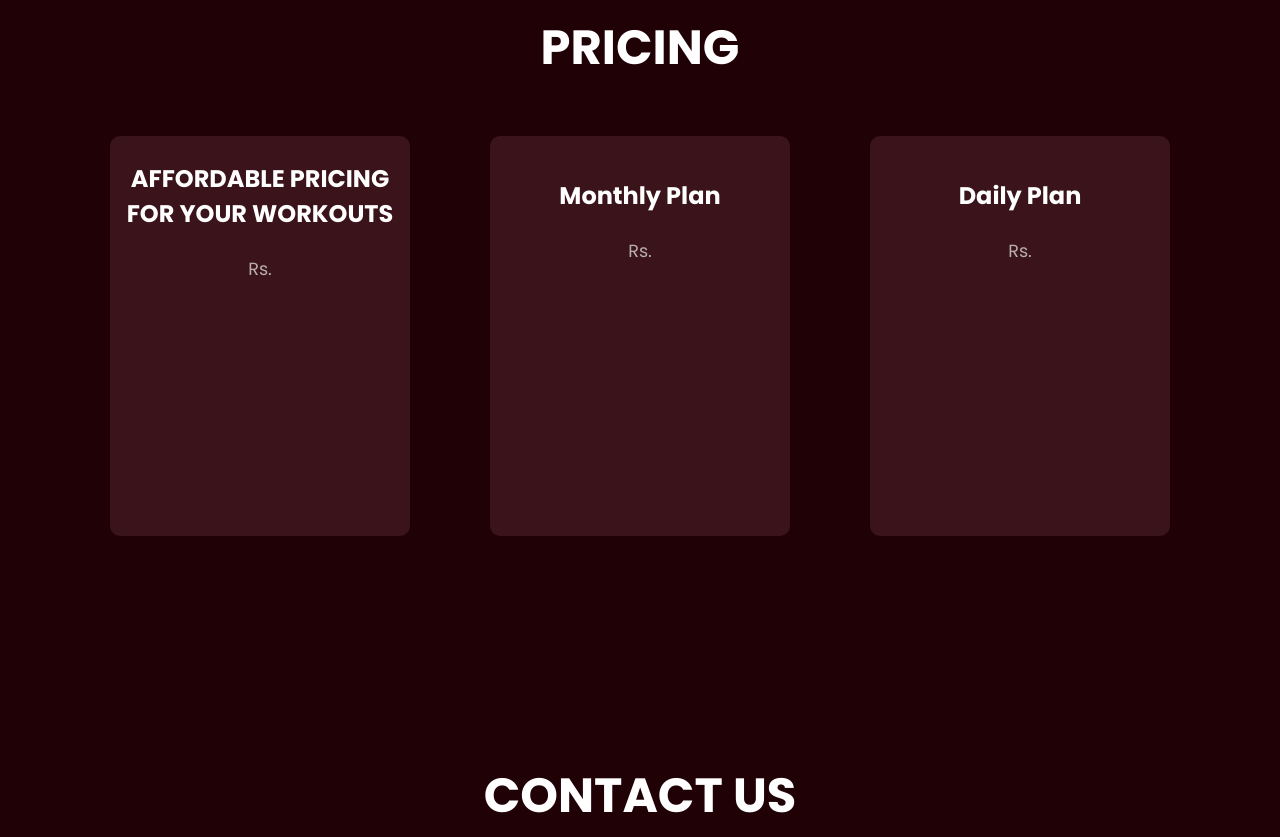
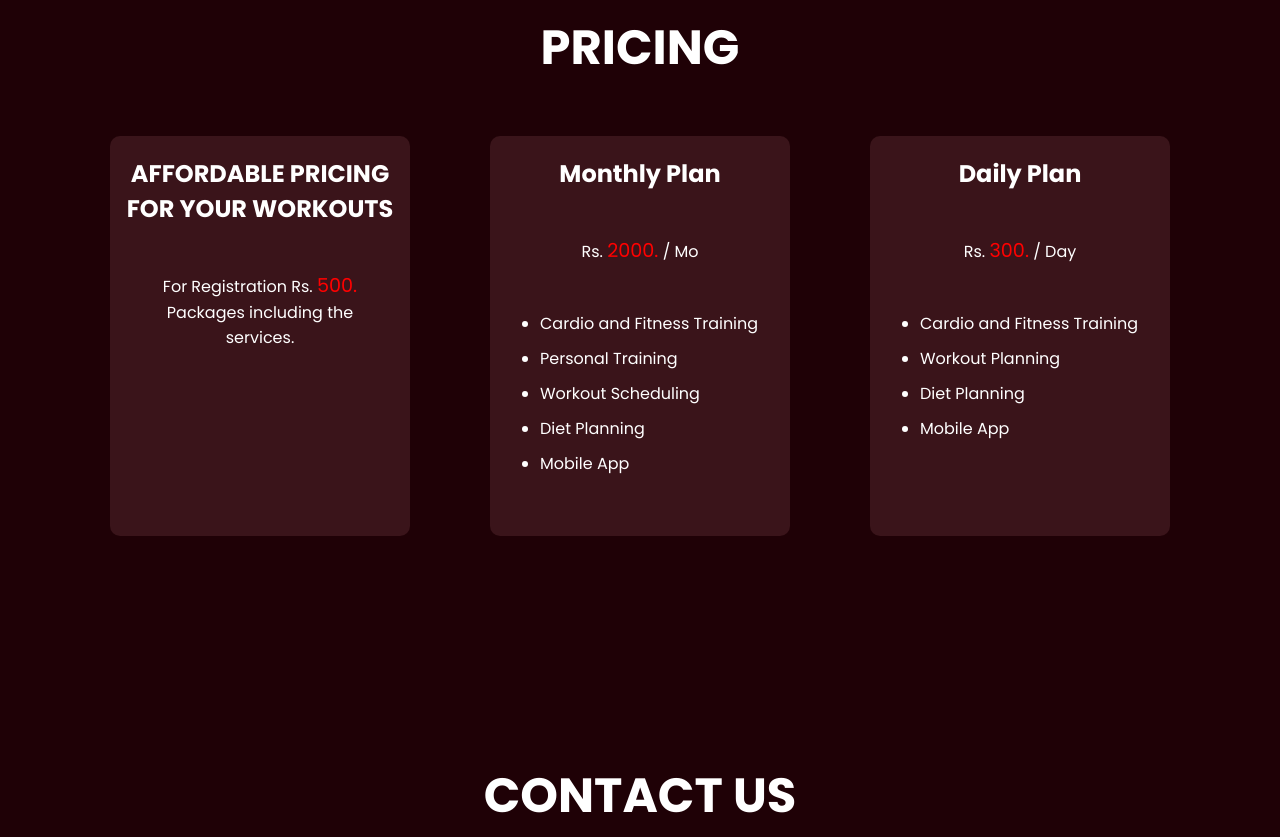
Before and after one commit to Manujayad98/GymC, a React (Create React App) app in the folder Web/gymc-frontend/: page / in a window 1280 px wide. Shown: the part 1960-2797 px from the top of the page. Built offline with nearby package versions, Linux system fonts and the light colour scheme.

Commit message:
landing page - pricing

```diff
--- a/Web/gymc-frontend/src/Components/LandingPage/LandingPage.css
+++ b/Web/gymc-frontend/src/Components/LandingPage/LandingPage.css
@@ -5,7 +5,7 @@
 body{
     margin:0px;
     padding: 0px;
-    background-color: #000000;
+    background-color: #1F0106;
     font-family: 'Poppins', sans-serif;
 }
 *{
@@ -28,6 +28,9 @@ input{
 .logo img{
     width: 90px;
 
+}
+.logo{
+    margin-left: 0px;
 }
 
 /* HEADER */
@@ -142,7 +145,7 @@ nav .menu-btn,
 }
 .name h1{
 	font-family:'Poppins';
-	font-size: 4.5rem;
+	font-size: 4rem;
 	margin:0px;
 	letter-spacing: 2px;
 	color:#ffffff;
@@ -456,6 +459,7 @@ nav .menu-btn,
     transition: 0.4s ease-in-out;
     position: relative;
 
+
 }
 .p-b-img{
     width: 100%;
@@ -485,6 +489,28 @@ nav .menu-btn,
 }
 .p-b-text h2{
     color: #fff;
+}
+.p-box h2{
+    color: white;
+}
+.p-box p{
+    color: white;
+    text-align: center;
+    padding: 25px;
+}
+.p-box span{
+    color: red;
+    font-size: larger;
+}
+ul.price{
+    list-style-type: disc;
+    line-height: 35px;
+    padding-left: 50px;
+    text-align: left;
+}
+li{
+    color: white;
+
 }
 .p-b-text p{
     margin: 0px;
--- a/Web/gymc-frontend/src/Components/LandingPage/Pricing.jsx
+++ b/Web/gymc-frontend/src/Components/LandingPage/Pricing.jsx
@@ -11,10 +11,36 @@ function Pricing() {
     <div id='pricing'>
         <h1>PRICING</h1>
         <div className='p-container'>
-            <Pricingbox title="AFFORDABLE PRICING FOR YOUR WORKOUTS" />
+            {/* <Pricingbox title="AFFORDABLE PRICING FOR YOUR WORKOUTS" />
             <Pricingbox title="Monthly Plan" />
-            <Pricingbox title="Daily Plan" />
+            <Pricingbox title="Daily Plan" /> */}
             {/* <Pricingbox title="Mobile App" /> */}
+            <div className='p-box'>
+              <h2>AFFORDABLE PRICING FOR YOUR WORKOUTS</h2>
+              <p>For Registration Rs. <span>500.</span> Packages including the services.</p>
+
+            </div>
+            <div className='p-box'>
+              <h2>Monthly Plan</h2>
+              <p>Rs. <span>2000.</span> / Mo</p>
+              <ul className='price'>
+                <li>Cardio and Fitness Training</li>
+                <li>Personal Training</li>
+                <li>Workout Scheduling</li>
+                <li>Diet Planning</li>
+                <li>Mobile App</li>
+              </ul>
+            </div>
+            <div className='p-box'>
+              <h2>Daily Plan</h2>
+              <p>Rs. <span>300.</span> / Day</p>
+              <ul className='price'>
+                <li>Cardio and Fitness Training</li>
+                <li>Workout Planning</li>
+                <li>Diet Planning</li>
+                <li>Mobile App</li>
+              </ul>
+            </div>
         </div>
     </div>
   )
--- a/Web/gymc-frontend/src/Components/LandingPage/Pricingbox.jsx
+++ b/Web/gymc-frontend/src/Components/LandingPage/Pricingbox.jsx
@@ -9,7 +9,7 @@ function Pricingbox(props) {
         </div> */}
         <div className='p-b-text'>
             <h2>{props.title}</h2>
-            <p>Rs.</p>
+            <p>{props.par}</p>
             {/* <p>Lorem ipsum dolor sit amet consectetur adipisicing elit.</p> */}
 
         </div>
```
